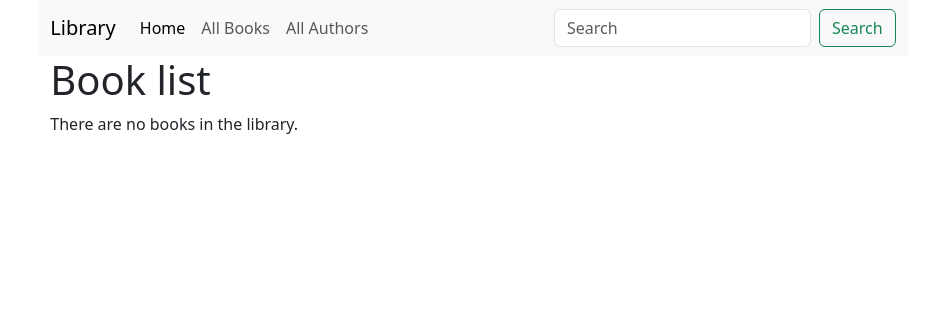
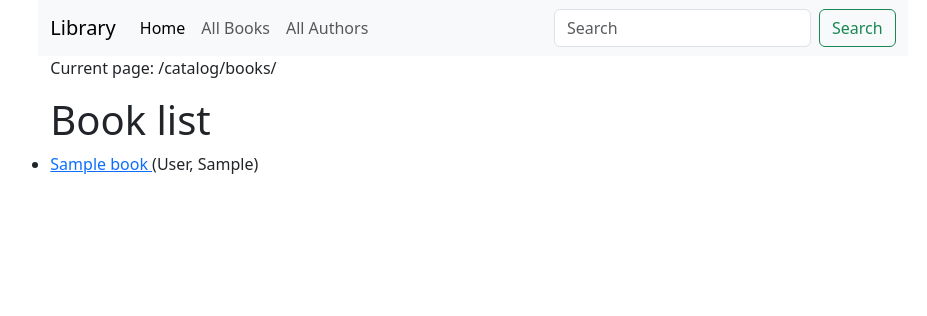
Before and after one commit to karturik/tutorial_django_august, a Django app: page /catalog/books/ in a window 1280 px wide. Shown: the top 316 px of that part, without its empty margins (167-1094 px from the left). Run offline with Django 5.2, Linux system fonts and the light colour scheme; tables that the repository leaves empty hold one stand-in row (Sample ...); the page is wider than the window, and the part outside it is not shown.

Commit message:
add book list and detail page

```diff
--- a/catalog/models.py
+++ b/catalog/models.py
@@ -28,7 +28,7 @@ class Book(models.Model):
         return self.title
 
     def get_absolute_url(self):
-        return reverse('book-details', args=[str(self.id)])
+        return reverse('book-detail', args=[str(self.id)])
 
     def display_genre(self):
         """
--- a/catalog/templates/books/book_list_page.html
+++ b/catalog/templates/books/book_list_page.html
@@ -4,7 +4,7 @@
 <h1>Book list</h1>
 {% if my_book_list %}
 <ul>
-    {% for book in book_list %}
+    {% for book in my_book_list %}
         <li>
             <a href="{{ book.get_absolute_url }}">
                 {{ book.title }}
--- a/catalog/urls.py
+++ b/catalog/urls.py
@@ -5,5 +5,6 @@ import catalog.views as views
 
 urlpatterns = [
     path('', views.index, name='index'),
-    re_path(r'^books/$', views.BookListView.as_view(), name='books')
+    re_path(r'^books/$', views.BookListView.as_view(), name='books'),
+    re_path(r'^book/(?P<pk>\d+)$', views.BookDetailView.as_view(), name='book-detail')
 ]
--- a/catalog/views.py
+++ b/catalog/views.py
@@ -35,8 +35,10 @@ def index(request) -> HttpResponse:
 class BookListView(generic.ListView):
     model = Book
     context_object_name = 'my_book_list'
-    queryset = Book.objects.filter(title__icontains='war')[:5]
+    queryset = Book.objects.all()
     template_name = 'books/book_list_page.html'
+
+    paginate_by = 1
 
     # def get_queryset(self) -> QuerySet[Any]:
     #     return Book.objects.filter(title__icontains='war')[:5]
@@ -46,3 +48,8 @@ class BookListView(generic.ListView):
 
         context['some_data'] = 'This is just some data'
         return context
+
+
+class BookDetailView(generic.DetailView):
+    model = Book
+    template_name = "books/book_detail.html"
--- a/locallibrary/templates/base_generic.html
+++ b/locallibrary/templates/base_generic.html
@@ -27,7 +27,15 @@
                     {% include "navbar.html" %}
                     {% endblock %}
                 </div>
+                <div class="row">
+                    <p>Current page: {{ request.get_full_path }}</p>
+                </div>
+                <div class="row">
                 {% block content %}{% endblock %}
+                {% block pagination %}
+                {% include "pagination.html" %}
+                {% endblock %}
+                </div>
             </div>
             <div class="col-sm-2">
             </div>
--- /dev/null
+++ b/locallibrary/templates/pagination.html
@@ -0,0 +1,15 @@
+{% if is_paginated %}
+<div class="pagination">
+    <span class="page-links">
+        {% if page_obj.has_previous %}
+        <a href="{{ request.path }}?page={{ page_obj.previous_page_number }}">previous</a>
+        {% endif %}
+        <span class="page-current">
+            Page {{ page_obj.number }} of {{ page_obj.paginator.num_pages }}.
+        </span>
+        {% if page_obj.has_next %}
+        <a href="{{ request.path }}?page={{ page_obj.next_page_number }}">next</a>
+        {% endif %}
+    </span>
+</div>
+{% endif %}
```
Also changed, not shown: catalog/templates/books/book_detail.html (added, +22 -0 lines).
